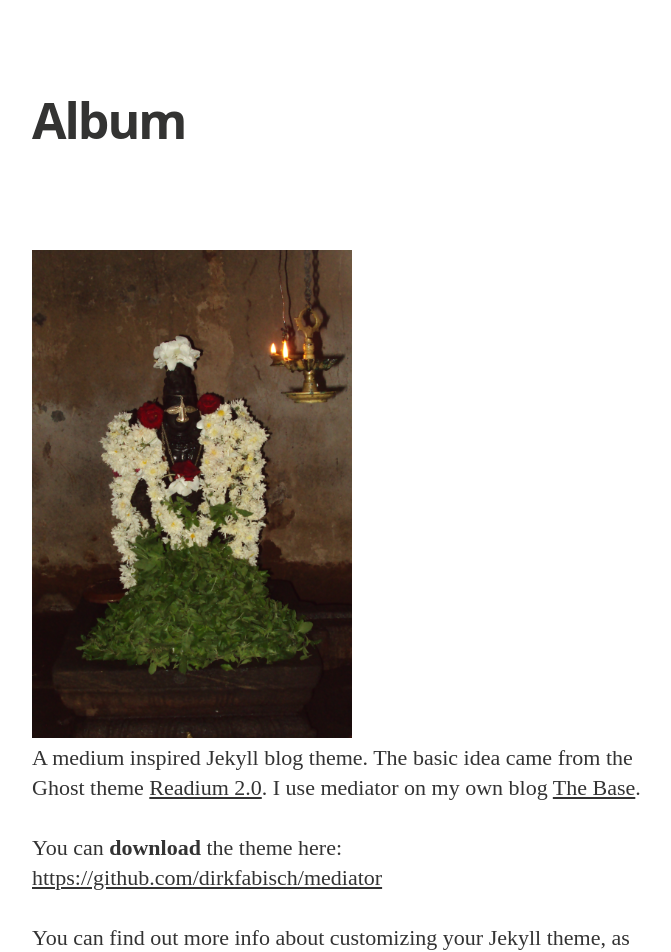
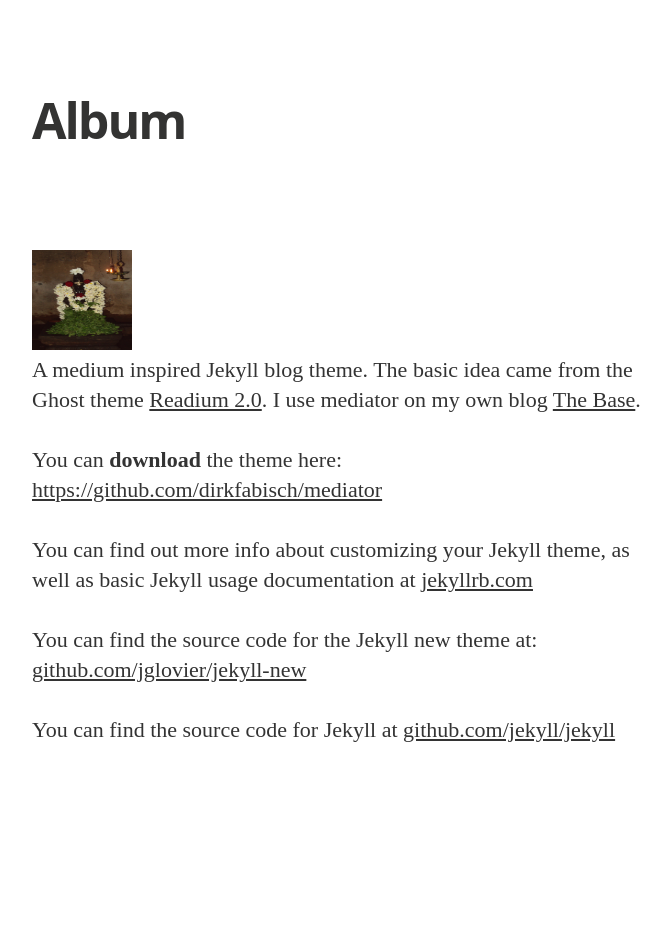
Before and after one commit to Deepakms92/template-for-template, a Jekyll site: the page built from gallery.md, in a window 1280 px wide. Shown: the part 398-1350 px from the top of the page, without its empty margins (288-959 px from the left). Built offline with Jekyll 4.4.1, drawn with Linux system fonts in a browser that asks for light colours; nearby versions of some CDN libraries; some web fonts are replaced; after the commit the page ends 1213 px from its top, so only the background shows below that.

Commit message:
checking

```diff
--- a/_layouts/gallery.html
+++ b/_layouts/gallery.html
@@ -34,7 +34,7 @@
         <br>
         <br>
         <br>
-       <img src="{{ site.baseurl }}/assets/images/{{ page.image }}" style="width: 50%; height: 50%">
+       <img src="{{ site.baseurl }}/assets/images/{{ page.image }}" height="100" width="100">
 
 
 
```
